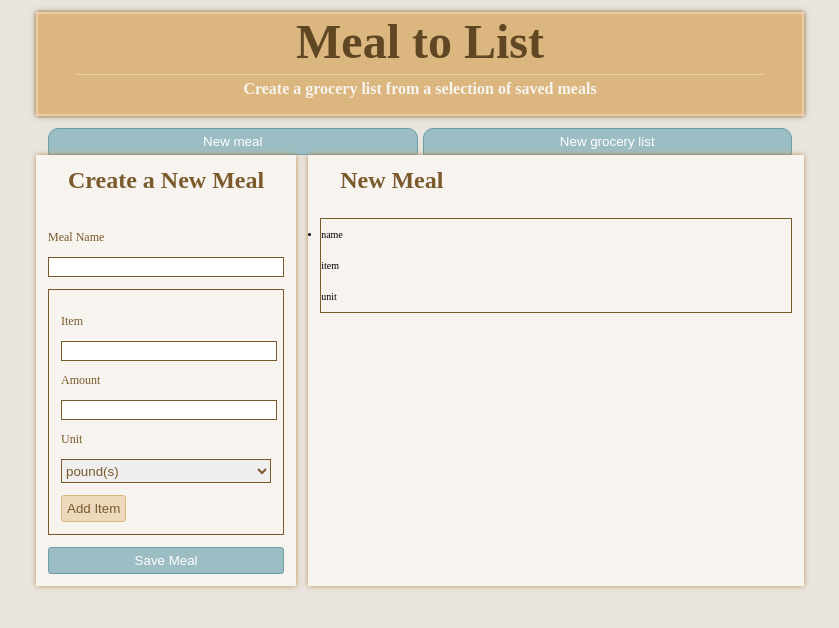
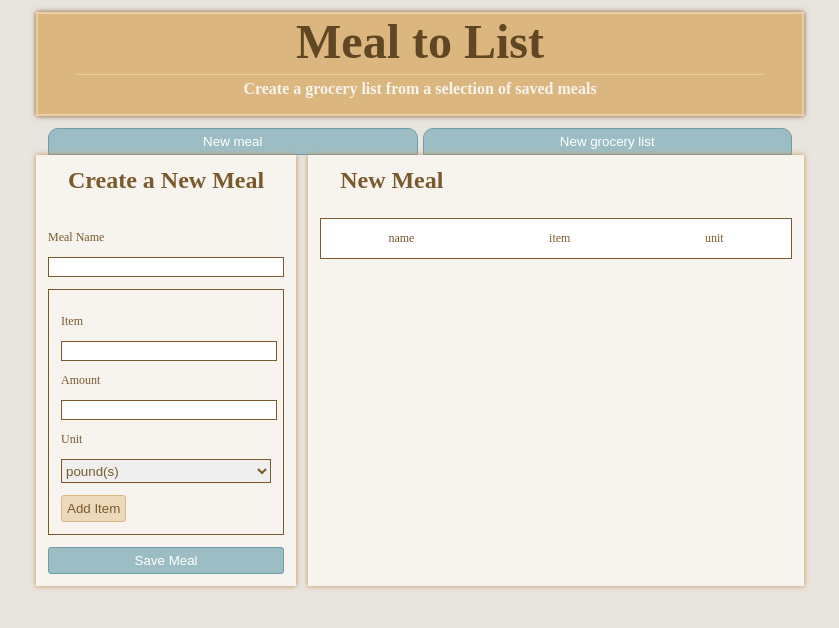
Before and after one commit to jakewitcher/React_Meal-to-List, a React app: page / in a window 1280 px wide. Shown: the top 628 px of the page, without its empty margins (220-1059 px from the left). Built offline with nearby package versions, Linux system fonts and the light colour scheme.

Commit message:
fix issue with meal item scss

```diff
--- a/src/components/meal/MealItem.js
+++ b/src/components/meal/MealItem.js
@@ -2,7 +2,7 @@ import React from 'react';
 
 const MealItem = () => {
     return (
-        <li>
+        <li className="itemlist__item">
             <div className="item">
                 <p>name</p>
             </div>
--- a/src/components/meal/MealItems.js
+++ b/src/components/meal/MealItems.js
@@ -6,7 +6,7 @@ const MealItems = () => {
         <div className="itemlist">
             <h1 className="itemlist__header">New Meal</h1>
             <ul className="itemlist__body itemlist__body--border">
-                <MealItem className="itemlist__item" />
+                <MealItem />
             </ul>
         </div>
     );
```
